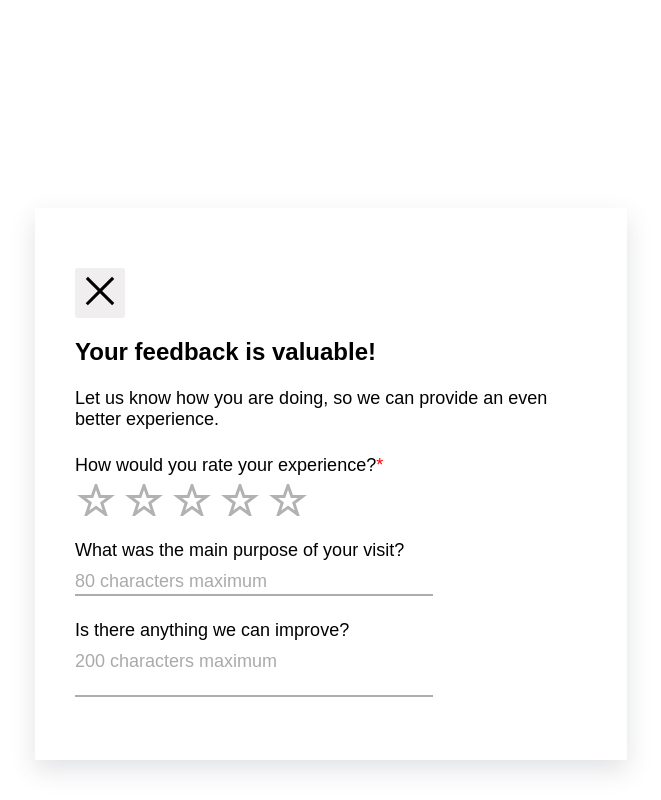
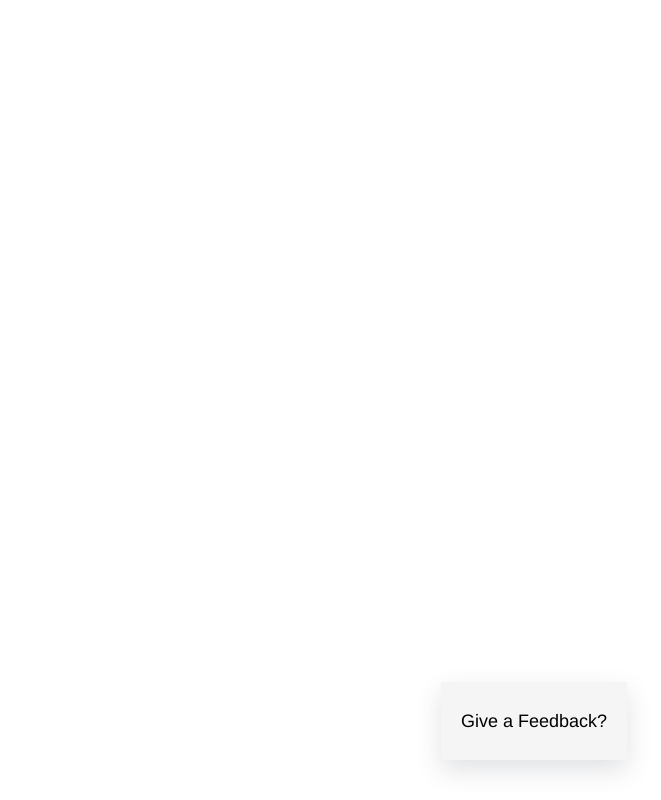
Before and after one commit to su0329/cleverer, a React (Create React App) app: page / in a window 1280 px wide. Both pictures are taken after a click on the button 689 px from the left and 292 px from the top of the page. Shown: the whole page, without its empty margins (589-1250 px from the left). Built offline with nearby package versions, Linux system fonts and the light colour scheme.

Commit message:
rating widget minimization

```diff
--- a/src/App.css
+++ b/src/App.css
@@ -1,10 +1,16 @@
-body, div, p, h1, h2, h3, input, label, textarea {
+body, div, p, h1, h2, h3, input, label, textarea, button {
     font-family: Arial, sans-serif;
 }
 
 textarea{
     height: auto;
     resize: none;
+}
+
+button {
+    outline: none;
+    border: none;
+    background-color: none;
 }
 
 .title{
--- a/src/component/Rating/index.css
+++ b/src/component/Rating/index.css
@@ -1,4 +1,4 @@
-#rating-widget {
+.rating-widget {
     position: fixed;
     bottom: 5%;
     right: 5%;
@@ -10,11 +10,14 @@
     line-height: 1;
 }
 
-#rating-widget > #rating-widget-close-button{
+#rating-widget-minimized {
+    background-color: whitesmoke;
+    padding: 30px 20px;
+}
+
+.rating-widget > #rating-widget-close-button{
    height: 50px;
    aspect-ratio: 1;
-   outline: none;
-   border: none;
    border-radius: 3px;
    background-color: rgba(238, 235, 235, 0.839);
 }
--- a/src/component/Rating/index.tsx
+++ b/src/component/Rating/index.tsx
@@ -28,7 +28,7 @@ interface RatingRadioOptionProps {
 const RatingRadioOption = React.memo(function RatingRadioOption({value, isCheck, onClick}: RatingRadioOptionProps) {
     return (
         <>
-            <input type="radio" className="rating-radio" id={`rating-radio${value}`} value={value} checked={isCheck}/>
+            <input type="radio" className="rating-radio" readOnly id={`rating-radio${value}`} value={value} checked={isCheck}/>
             <label htmlFor={`rating-radio${value}`} onClick={onClick} >
                 <StarIcon />
             </label>
@@ -59,7 +59,7 @@ function StarRatingRadio({numberOfOptions: maxValue, selectedValue, setSelectVal
 
         for (let i=maxValue; i>0; i--) {
             otps.push(
-                <RatingRadioOption value={i} isCheck={selectedValue >= i} onClick={()=>onRadioOptionClick(i)}/>
+                <RatingRadioOption key={i} value={i} isCheck={selectedValue >= i} onClick={()=>onRadioOptionClick(i)}/>
             )
         }
 
@@ -80,15 +80,13 @@ export default function RatingWidget() {
     const [improvement, setImprovement] = React.useState("");
 
     if (minimized) {
-        <div className="rating-widget" id="rating-widget-minimized">
-            <button onClick={() => setMinimized(false)}>Give a Feedback?</button>
-        </div>
+        return (<button className="rating-widget" id="rating-widget-minimized" onClick={() => setMinimized(false)}>Give a Feedback?</button>)
     }
 
     return (
         <div className="rating-widget" id="rating-widget">
 
-            <button className="form-action-close" id="rating-widget-close-button" onClick={()=> setMinimized(true)}>
+            <button className="form-action-close" id="rating-widget-close-button" onClick={()=>{console.log("clicked"); setMinimized(true)}}>
                 <CloseIcon/>
             </button>
 
```
